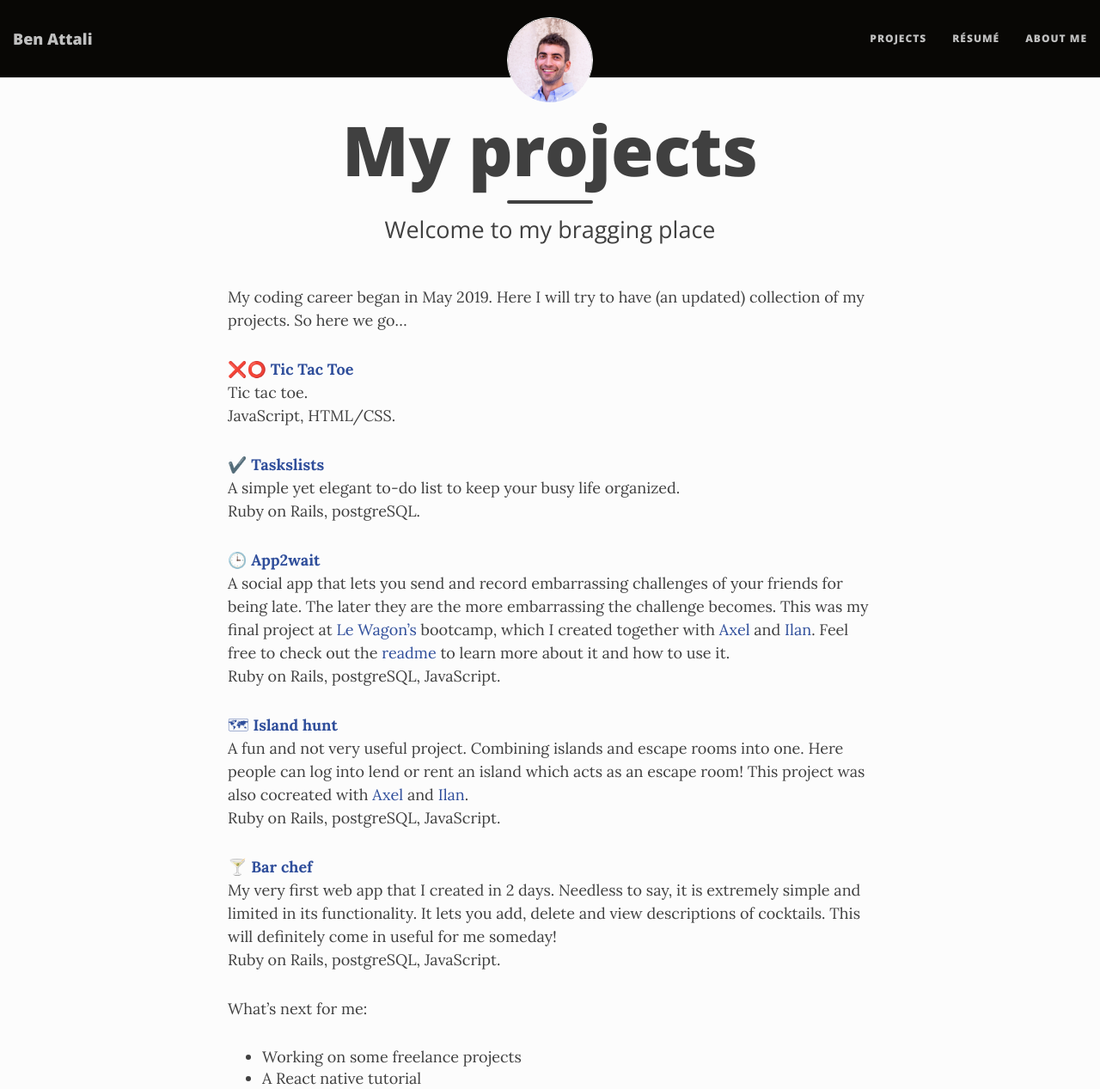
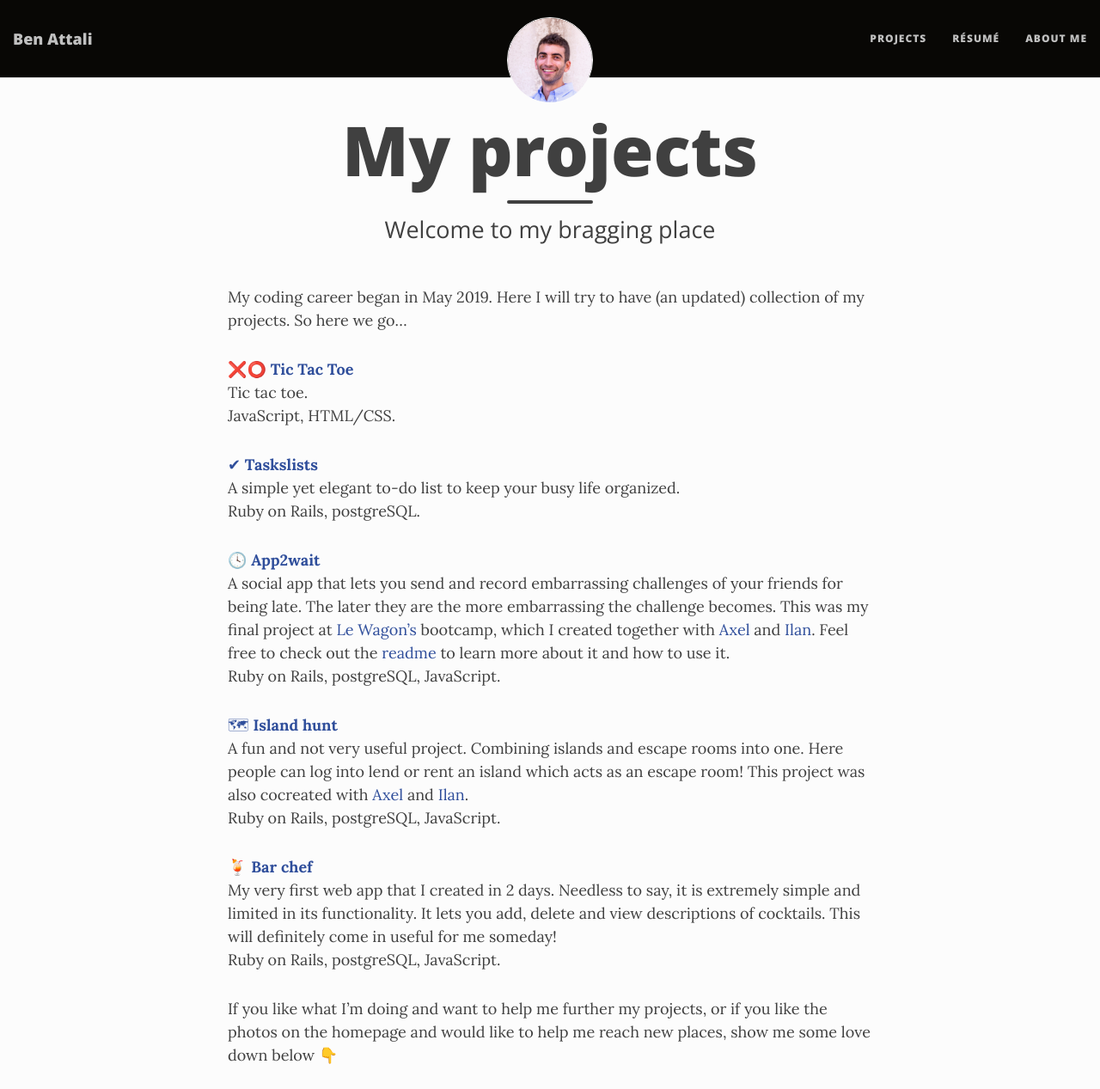
Before and after one commit to benattali/benattali.github.io, a Jekyll site: the page built from projects.md, in a window 1280 px wide and 1400 px high, cut to the strip 0-1267 px from the top of the window. Shown: the whole strip at 86% size. Built offline with Jekyll 4.4.1, drawn with Linux system fonts in a browser that asks for light colours; nearby versions of some CDN libraries.

Commit message:
Update projects.md

```diff
--- a/projects.md
+++ b/projects.md
@@ -11,11 +11,11 @@
   Tic tac toe.
   JavaScript, HTML/CSS.
 
-<a href="http://taskslists.com" target="_blank">✔️ <strong>Taskslists</strong></a>
+<a href="http://taskslists.com" target="_blank">✔ <strong>Taskslists</strong></a>
   A simple yet elegant to-do list to keep your busy life organized.
   Ruby on Rails, postgreSQL.
 
-<a href="https://app-2-wait.herokuapp.com/challenges" target="_blank">🕒 <strong>App2wait</strong></a>
+<a href="https://app-2-wait.herokuapp.com/challenges" target="_blank">🕓 <strong>App2wait</strong></a>
   A social app that lets you send and record embarrassing challenges of your friends for being late. The later they are the more embarrassing the challenge becomes. This was my final project at [Le Wagon's](https://www.lewagon.com/program) bootcamp, which I created together with [Axel](https://github.com/AxelResnik) and [Ilan](https://github.com/Ilansz). Feel free to check out the [readme](https://github.com/benattali/app2wait) to learn more about it and how to use it.
   Ruby on Rails, postgreSQL, JavaScript.
 
@@ -23,13 +23,10 @@
   A fun and not very useful project. Combining islands and escape rooms into one. Here people can log into lend or rent an island which acts as an escape room! This project was also cocreated with [Axel](https://github.com/AxelResnik) and [Ilan](https://github.com/Ilansz).
   Ruby on Rails, postgreSQL, JavaScript.
 
-<a href="https://bar-chef.herokuapp.com" target="_blank">🍸 <strong>Bar chef</strong></a>
+<a href="https://bar-chef.herokuapp.com" target="_blank">🍹 <strong>Bar chef</strong></a>
   My very first web app that I created in 2 days. Needless to say, it is extremely simple and limited in its functionality. It lets you add, delete and view descriptions of cocktails. This will definitely come in useful for me someday!
   Ruby on Rails, postgreSQL, JavaScript.
 
-What's next for me:
-* Working on some freelance projects
-* A React native tutorial
 
 If you like what I'm doing and want to help me further my projects, or if you like the photos on the homepage and would like to help me reach new places, show me some love down below 👇
 
```
